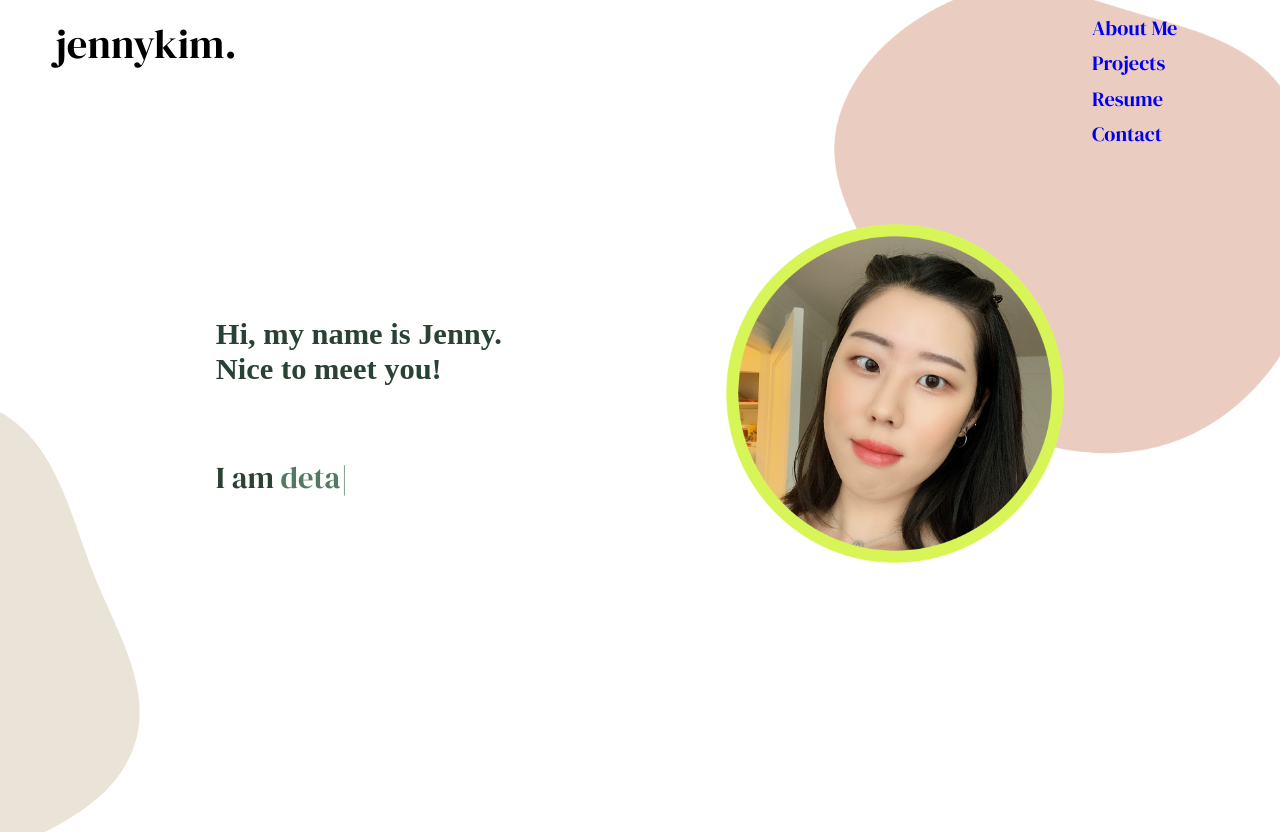
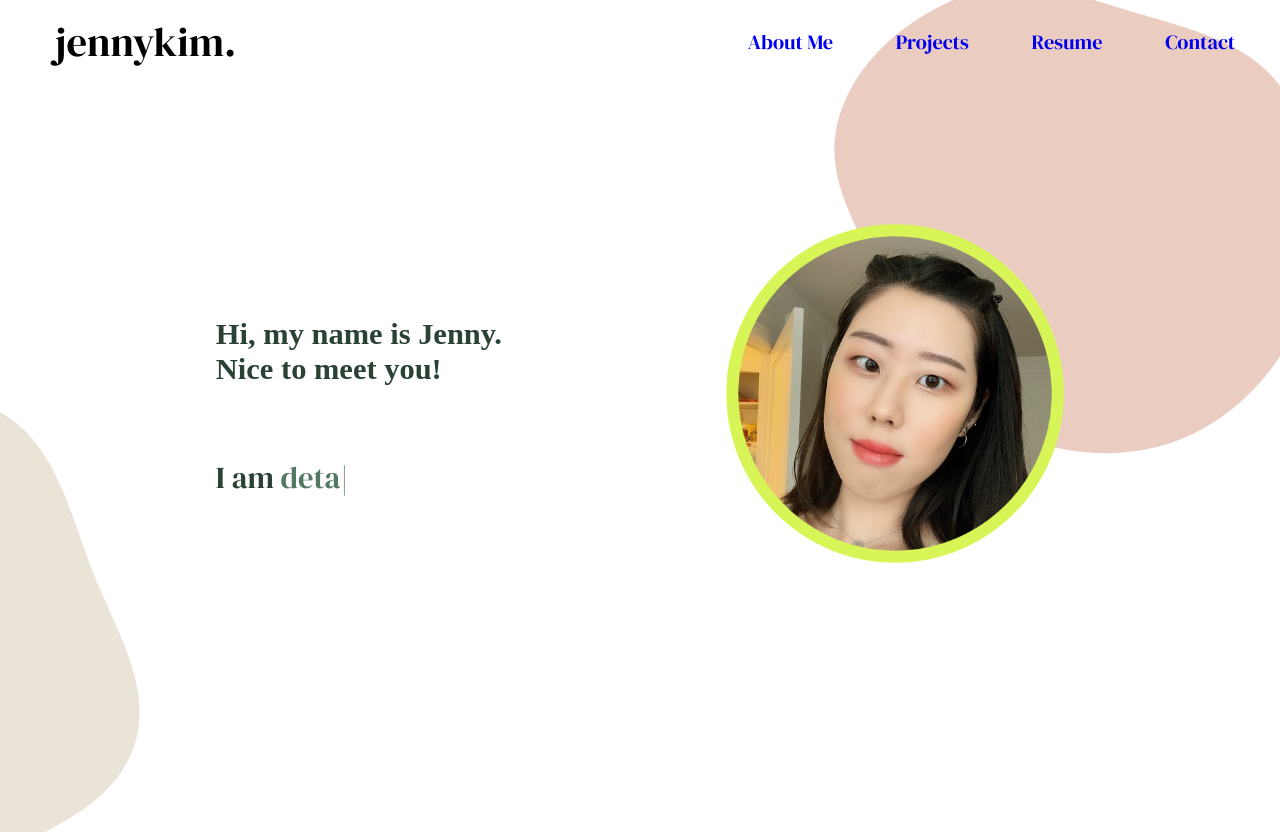
Before and after one commit to kim-jenny5/my-portfolio-site, a React (Create React App) app: page / in a window 1280 px wide. Shown: the top 832 px of the page. Built offline with nearby package versions, Linux system fonts and the light colour scheme; a web font is replaced by a local one.

Commit message:
went back to previous css code for header

```diff
--- a/public/style.css
+++ b/public/style.css
@@ -44,6 +44,7 @@ body {
 	left: 0;
 	right: 0;
 	top: 0;
+	overflow: hidden;
 	/* background: white; */
 	z-index: 2;
 }
@@ -56,12 +57,14 @@ body {
 	border: none;
 	background: transparent;
 	position: absolute;
+	margin: 0;
+	padding: 0;
 	left: 4.299vw;
 	top: 1.7321016166281755vh;
-	margin: 0;
+	/* margin: 0;
 	padding: 0;
 	width: 14.22vw;
-	height: 7.621247113163972vh;
+	height: 7.621247113163972vh; */
 }
 
 .header-nav ul {
@@ -72,19 +75,28 @@ body {
 	/* width: 38.426vw; */
 	/* height: 7.621247113163972vh; */
 	/* right: 3.505vw; */
-	right: 0;
-	top: 1.7321016166281755vh;
+	/* right: 0;
+	top: 1.7321016166281755vh; */
 	/* top: 50%; */
 	/* text-align: center;
 	vertical-align: middle; */
 	/* top: 1.9630484988452657vh; */
+	/* position: absolute; */
+	/* width: 581px;
+	height: 66px;
+	right: 53px;
+	top: 15px; */
+	right: 3.505vw;
+	top: 2.116vw;
 }
 
 .header-nav ul li {
-	display: inline-block;
+	/* display: inline-block; */
+	display: inline;
 	/* display: inline-block; */
 	font-size: 1.587vw;
-	position: relative;
+	/* position: relative; */
+	padding-top: 1.063em;
 	/* vertical-align: middle; */
 	/* top: 1.9630484988452657vh; */
 	/* top: 50%; */
@@ -98,8 +110,8 @@ body {
 	/* line-height: 3.810623556581986vh; */
 	/* margin-right: 4.894vw; */
 	/* width: 6.68vw; */
-	width: 100%;
-	height: 3.810623556581986vh;
+	/* width: 100%;
+	height: 3.810623556581986vh; */
 	/* margin: 0 !important; */
 }
 
@@ -110,11 +122,9 @@ body {
 	/* top: 50%; */
 	/* vertical-align: middle; */
 	/* display: inline; */
-	position: absolute;
-	display: block;
+	/* position: absolute;padding-top: 1.063em; */
+	/* line-height: 3.810623556581986vh; */
 	text-decoration: none;
-	/* line-height: 3.810623556581986vh; */
-
 	/* display: absolute; */
 	/* top: 1.9630484988452657vh; */
 	/* line-height: 3.810623556581986vh; */
```
